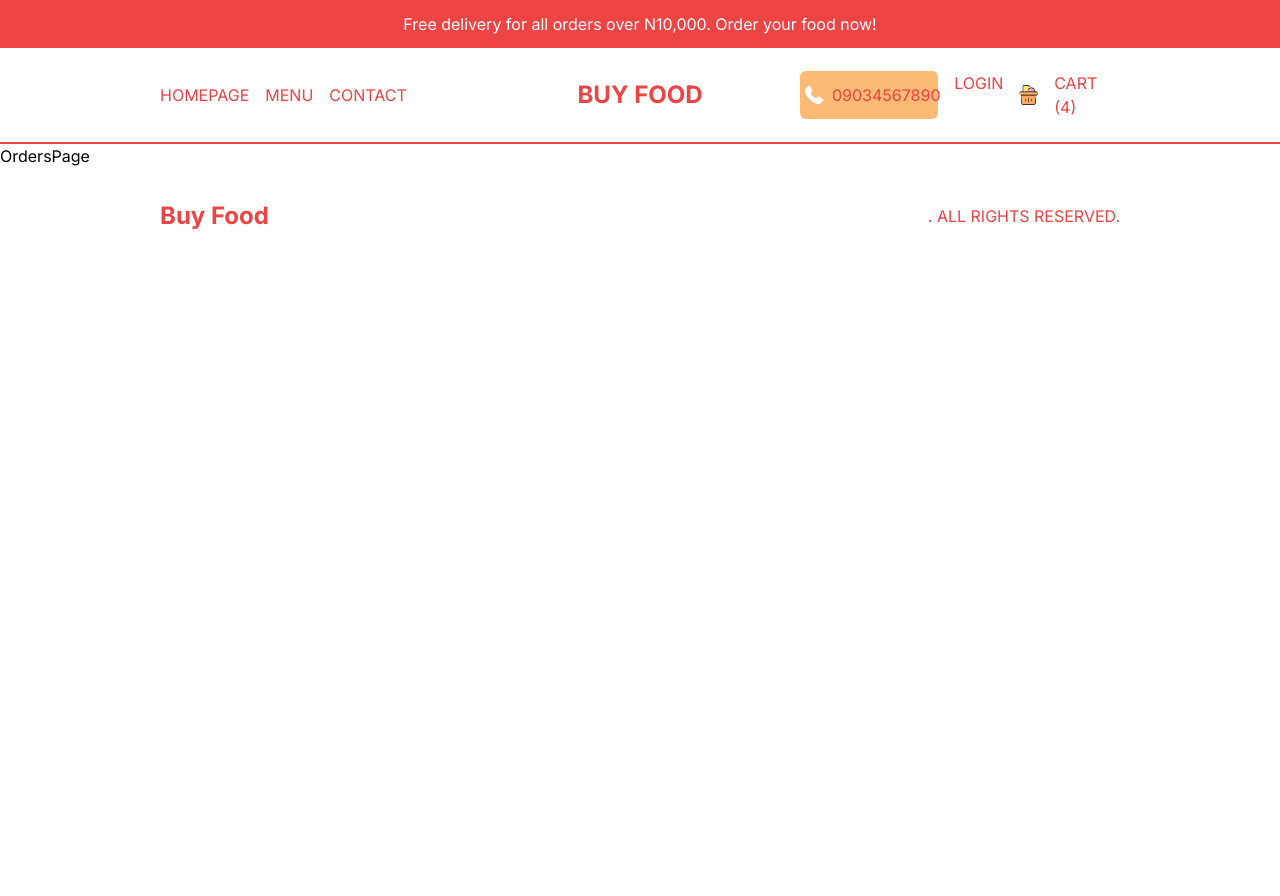
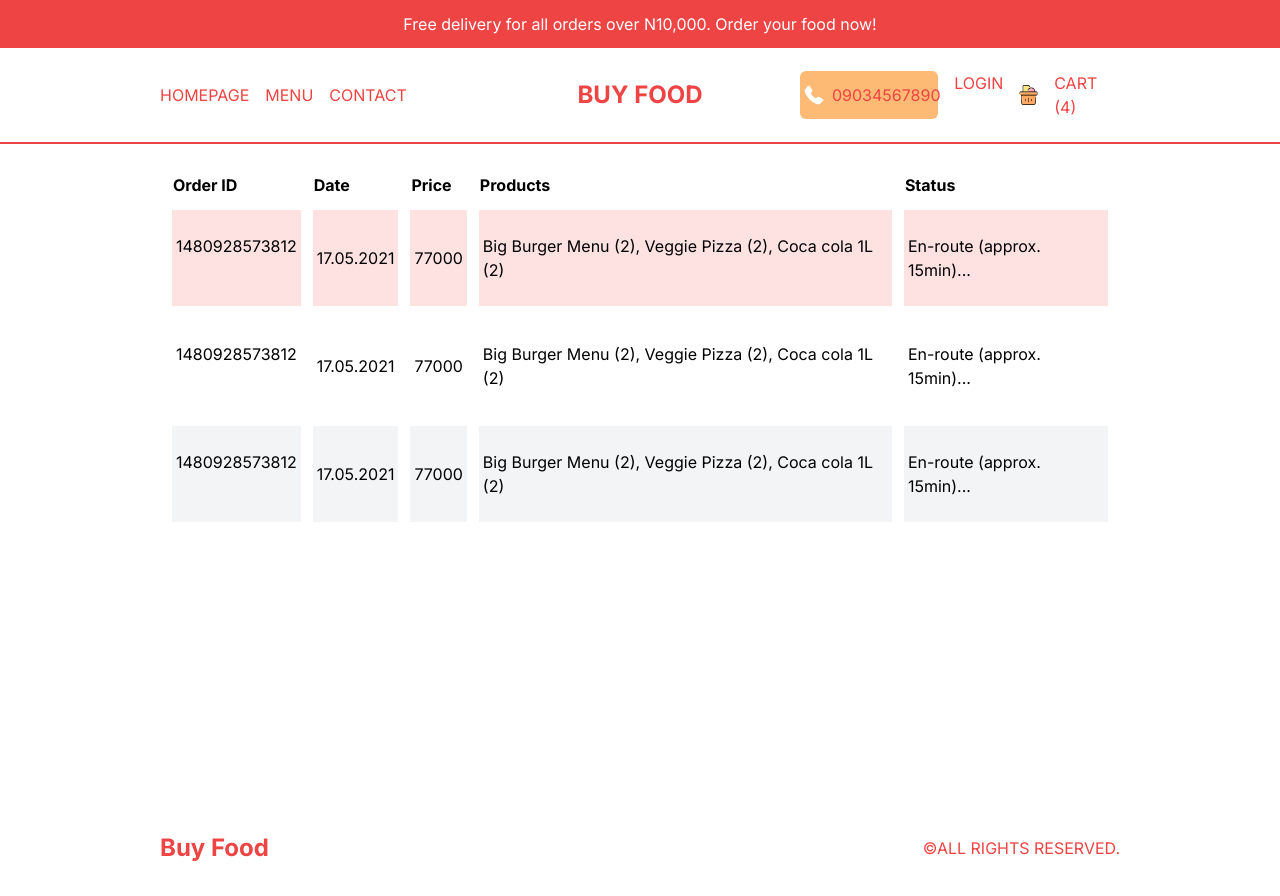
Before and after one commit to CakeZaddy/Buy-Food-NG, a Next.js app: page /orders in a window 1280 px wide. Before the commit the page ends 800 px from the top, so only its background shows below. Built offline with nearby package versions, Linux system fonts and the light colour scheme.

Commit message:
Added Orders Page UI.

```diff
--- a/src/app/orders/page.jsx
+++ b/src/app/orders/page.jsx
@@ -1,7 +1,50 @@
 import React from 'react'
 
 const OrdersPage = () => {
-  return <div>OrdersPage</div>
+  return (
+    <div className='p-4 lg:px-20 xl:px-40 h-[calc(100vh-6rem)] md:h-[calc(100vh-9rem)] overflow-auto '>
+      <table className='w-full border-separate border-spacing-3'>
+        <thead>
+          <tr className='text-left'>
+            <th className='hidden md:block'>Order ID</th>
+            <th>Date</th>
+            <th>Price</th>
+            <th className='hidden md:block'>Products</th>
+            <th>Status</th>
+          </tr>
+        </thead>
+        <tbody>
+          <tr className='text-sm md:text-base bg-red-100'>
+            <td className='hidden md:block py-6 px-1'>1480928573812</td>
+            <td className=' py-6 px-1'>17.05.2021</td>
+            <td className=' py-6 px-1'>77000</td>
+            <td className='hidden md:block py-6 px-1'>
+              Big Burger Menu (2), Veggie Pizza (2), Coca cola 1L (2)
+            </td>
+            <td className=' py-6 px-1'>En-route (approx. 15min)...</td>
+          </tr>
+          <tr className='text-sm md:text-base odd:bg-gray-100'>
+            <td className='hidden md:block py-6 px-1'>1480928573812</td>
+            <td className=' py-6 px-1'>17.05.2021</td>
+            <td className=' py-6 px-1'>77000</td>
+            <td className='hidden md:block py-6 px-1'>
+              Big Burger Menu (2), Veggie Pizza (2), Coca cola 1L (2)
+            </td>
+            <td className=' py-6 px-1'>En-route (approx. 15min)...</td>
+          </tr>
+          <tr className='text-sm md:text-base odd:bg-gray-100'>
+            <td className='hidden md:block py-6 px-1'>1480928573812</td>
+            <td className=' py-6 px-1'>17.05.2021</td>
+            <td className=' py-6 px-1'>77000</td>
+            <td className='hidden md:block py-6 px-1'>
+              Big Burger Menu (2), Veggie Pizza (2), Coca cola 1L (2)
+            </td>
+            <td className=' py-6 px-1'>En-route (approx. 15min)...</td>
+          </tr>
+        </tbody>
+      </table>
+    </div>
+  )
 }
 
 export default OrdersPage
--- a/src/components/Footer.jsx
+++ b/src/components/Footer.jsx
@@ -3,11 +3,11 @@ import React from 'react'
 
 const Footer = () => {
   return (
-    <div className='h-12 md:h-24 p-4 md:px-20 lg:px-40 text-red-500 flex items-center justify-between'>
+    <div className='h-12 md:h-24 p-4 lg:px-20 xl:px-40 text-red-500 flex items-center justify-between'>
       <Link href='/'>
         <p className='font-bold text-xl md:text-2xl'>Buy Food</p>
       </Link>
-      <p className=''>. ALL RIGHTS RESERVED.</p>
+      <p className=''>&copy;ALL RIGHTS RESERVED.</p>
     </div>
   )
 }
```
